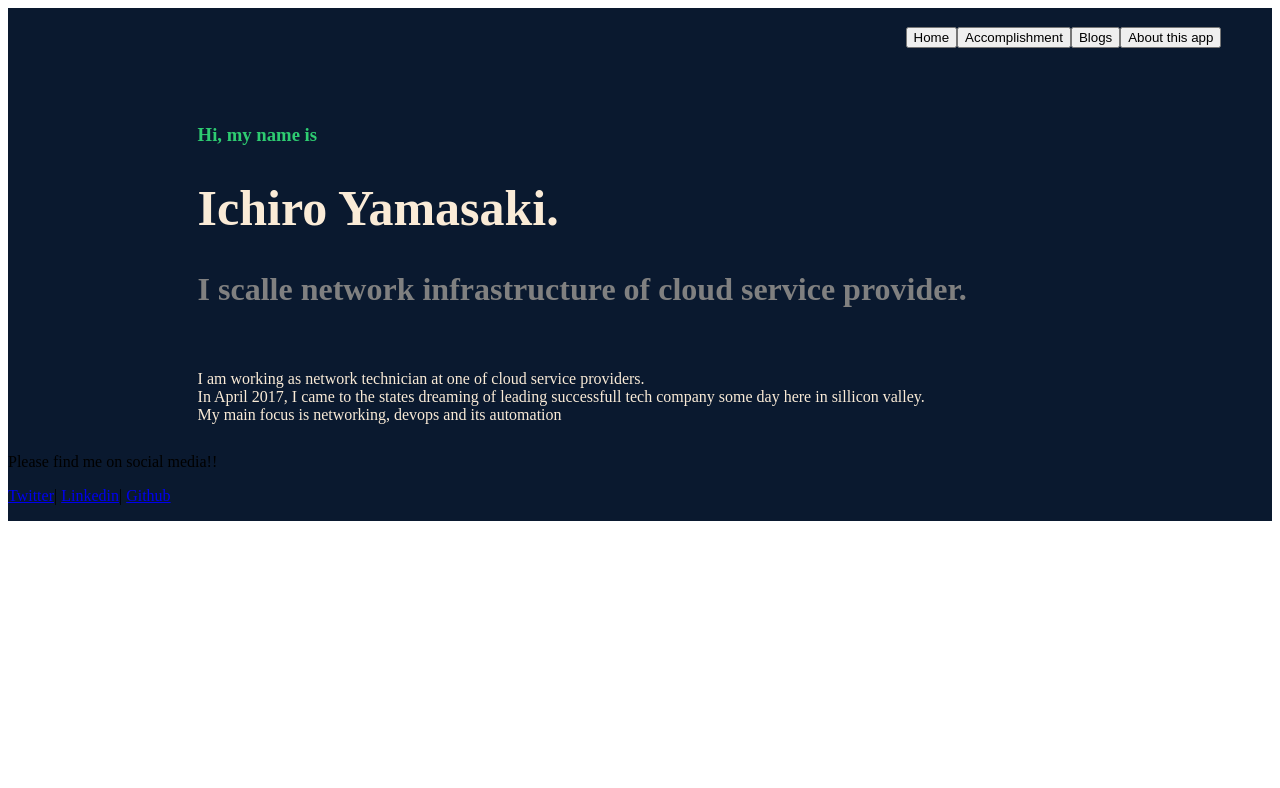
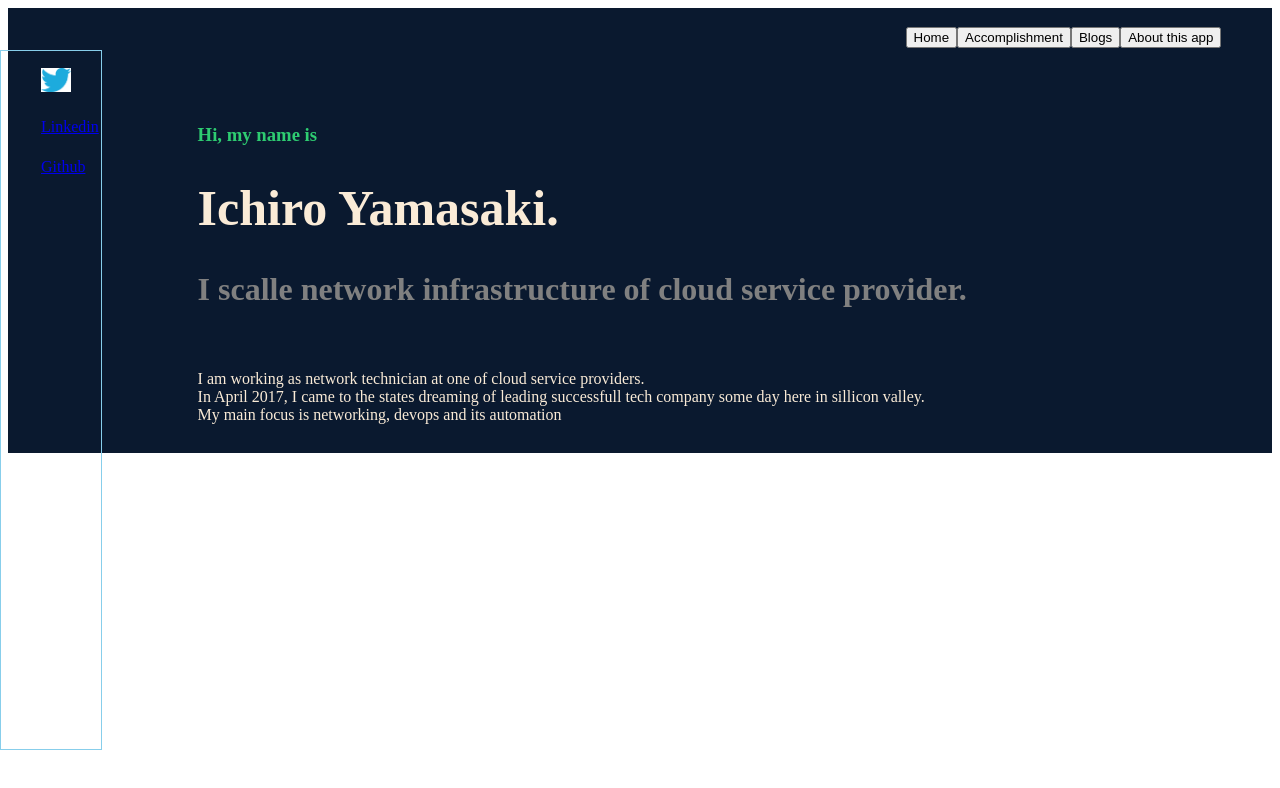
Before and after one commit to ichi-theinterface/portfolio-app, a React (Create React App) app: page / in a window 1280 px wide. Shown: the top 788 px of the page. Built offline with nearby package versions, Linux system fonts and the light colour scheme.

Commit message:
edit sidebar on 05-29

```diff
--- a/src/App.css
+++ b/src/App.css
@@ -35,6 +35,12 @@
   to {
     transform: rotate(360deg);
   }
+}
+
+menu, ol, ul, li {
+  list-style: none;
+  line-height: 2.5em;
+  color: antiquewhite
 }
 
 .canvas {
@@ -100,3 +106,19 @@
 .OneLineDescription {
   color: #808080;
 }
+
+.sidebar {
+  border:1px solid skyblue;
+  width:100px;
+  position:absolute;
+  left:0;
+  top:50px;
+  bottom:50px;
+  display: block;
+  color: antiquewhite;
+}
+
+.img-responsive {
+  width: 50%;
+  height: 50%;
+}
--- a/src/App.js
+++ b/src/App.js
@@ -4,14 +4,15 @@ import Header from './component/Header';
 import SocialMedia from './component/SocialMedia';
 import Greeting from './component/Greeting'
 import BriefIntroduction from './component/BriefIntroduction'
+import SideBar from './component/sidebar';
 
 function App() {
   return (
     <div className="canvas">
       <Header />
+      <SideBar />
       <Greeting />
       <BriefIntroduction />
-      <SocialMedia />
       </div>
   );
 }
--- /dev/null
+++ b/src/component/sidebar.js
@@ -0,0 +1,26 @@
+import React from 'react';
+import twitter from '../images/twitter.png';
+
+const sidebar = () => (
+    <div className="sidebar">
+        <ul>
+          <li>
+            <a href="https://twitter.com/BiteChacha" target="_blank">
+            <img className="img-responsive" src={twitter} alt="logo"/>
+	         </a>
+           </li>
+          <li>
+	        <a href="https://www.linkedin.com/in/ichiro-yamasaki-1692aa168/" rel="noreferrer" target="_blank">
+	  	      Linkedin
+	         </a>
+           </li>
+          <li>
+	        <a href="https://github.com/ichi-theinterface" rel="noreferrer" target="_blank">
+	           Github
+	         </a>
+           </li>
+      </ul>
+    </div>
+  );
+
+  export default sidebar;
```
Also changed, not shown: src/images/twitter.png (added).
